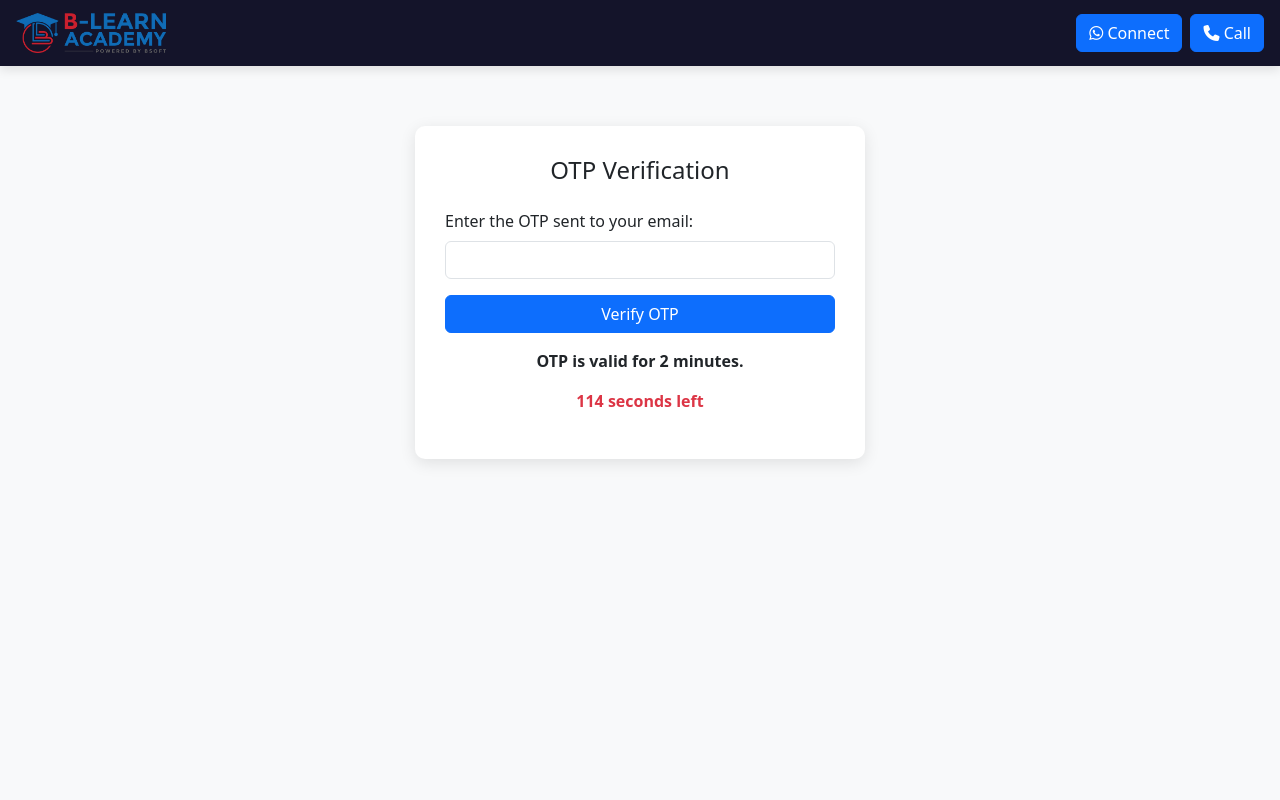
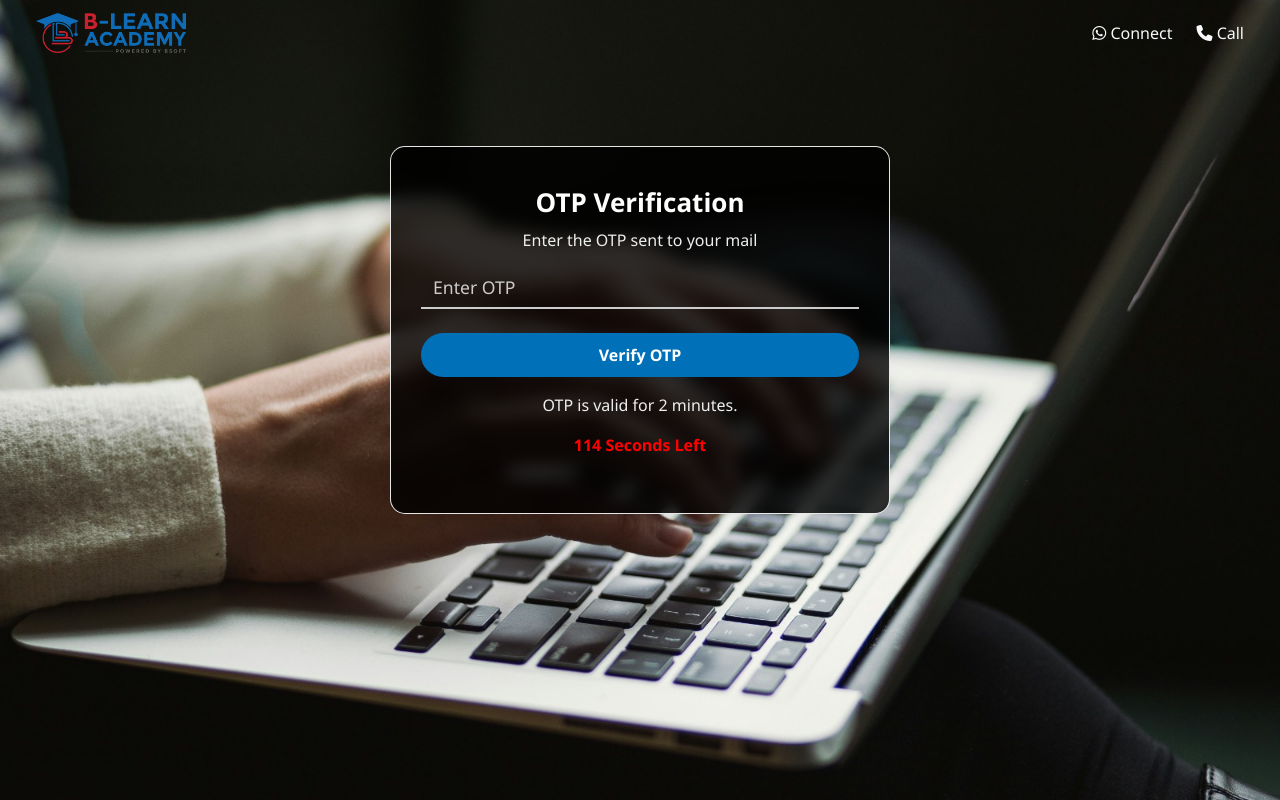
Before and after one commit to salman-faris00/blearnexamportal, a Django app: template blearn_app/templates/verify_otp.html in a window 1280 px wide. Run offline with Django 5.2, Linux system fonts and the light colour scheme; the template is opened without the code that fills it, so the values that code supplies are empty.

Commit message:
changed login design and success,verify_otp

```diff
--- a/blearn_app/templates/register.html
+++ b/blearn_app/templates/register.html
@@ -495,10 +495,10 @@ Prove your potential — earn scholarships and work on real-world innovations!
   </div>
 {% endif %}
         </form>
-        <div class="forgot-link mt-3">
+        <!-- <div class="forgot-link mt-3">
             <span>Already have an account? </span>
             <a href="{% url 'login' %}" >Sign in</a>
-         </div> <br>
+         </div> <br> -->
       </div>
     </div>
   </div>
--- a/blearn_app/templates/verify_otp.html
+++ b/blearn_app/templates/verify_otp.html
@@ -1,70 +1,127 @@
 {% load static %}
 <!DOCTYPE html>
 <html lang="en">
+
 <head>
   <meta charset="UTF-8" />
   <meta name="viewport" content="width=device-width, initial-scale=1.0" />
   <title>OTP Verification</title>
   <link rel="icon" href="{% static 'images/blearn_logo.png' %}" type="image/jpg" />
-
-  <!-- Bootstrap & Font Awesome -->
   <link href="https://cdn.jsdelivr.net/npm/bootstrap@5.3.0/dist/css/bootstrap.min.css" rel="stylesheet" />
   <link rel="stylesheet" href="https://cdnjs.cloudflare.com/ajax/libs/font-awesome/6.7.2/css/all.min.css" />
 
   <style>
     body {
-      background-color: #f8f9fa;
+      margin: 0;
+      padding: 0;
+      font-family: 'Segoe UI', sans-serif;
+      background: url("{% static 'images/verify_otp_image3.jpg' %}") no-repeat center center fixed;
+      background-size: cover;
+      min-height: 100vh;
+      display: flex;
+      flex-direction: column;
     }
 
     .navbar {
-      background-color: #14142a;
-      box-shadow: 0 4px 10px rgba(0, 0, 0, 0.1);
+      background-color: transparent;
     }
 
     .navbar-brand img {
       height: 40px;
     }
 
-    .otp-container {
-      max-width: 450px;
-      margin: 60px auto;
-      padding: 30px;
-      background-color: white;
-      border-radius: 10px;
-      box-shadow: 0 4px 16px rgba(0, 0, 0, 0.1);
+    .otp-box {
+      max-width: 500px;
+      width: 90%;
+      margin: auto;
+      margin-top: 80px;
+      background: rgba(0, 0, 0, 0.8);
+      border-radius: 15px;
+      padding: 40px 30px;
+      text-align: center;
+      color: white;
+      backdrop-filter: blur(8px);
+      border: 1px solid rgba(255, 255, 255, 0.9);
+    }
+
+    .otp-box h4 {
+      font-weight: bold;
+      font-size: 26px;
+      margin-bottom: 10px;
+    }
+
+    .otp-box p {
+      font-size: 16px;
+      color: #eee;
+    }
+
+    .form-control.custom-input {
+      background: transparent;
+      border: none;
+      border-bottom: 2px solid #ccc;
+      border-radius: 0;
+      color: white;
+      font-size: 1.1rem;
+    }
+
+    .form-control.custom-input:focus {
+      border-bottom: 2px solid #007bff;
+      box-shadow: none;
+      outline: none;
+    }
+
+    .form-control::placeholder {
+      color: #ccc;
+    }
+
+    .btn-verify {
+      background-color: #0070B9;
+      color: white;
+      font-weight: bold;
+      border: none;
+      padding: 10px 20px;
+      border-radius: 25px;
+      margin-top: 20px;
     }
 
     #countdown {
+      margin-top: 15px;
+      color: red;
       font-weight: bold;
-      color: #dc3545;
+    }
+
+    #resendBtn {
+      margin-top: 15px;
     }
   </style>
 </head>
+
 <body>
 
   <!-- Navbar -->
-  <nav class="navbar navbar-expand-lg navbar-dark">
-    <div class="container-fluid px-3">
+  <nav class="navbar navbar-expand-lg navbar-dark px-4">
+    <div class="container-fluid">
       <a class="navbar-brand" href="#">
         <img src="{% static 'images/blearn_logo.png' %}" alt="Logo" />
       </a>
-      <div class="ms-auto d-flex gap-2">
-        <a href="https://wa.me/919917442288" target="_blank" class="btn btn-primary">
+      <div class="ms-auto d-flex gap-4">
+        <a href="https://wa.me/919917442288" target="_blank" class="link-light link-offset-2 link-underline-opacity-0 link-underline-opacity-100-hover">
           <i class="fa-brands fa-whatsapp"></i> Connect
         </a>
-        <a href="tel:+919917442288" class="btn btn-primary">
+        <a href="tel:+919917442288" class="link-light link-offset-2 link-underline-opacity-0 link-underline-opacity-100-hover" style="color: white;">
           <i class="fa-solid fa-phone"></i> Call
         </a>
       </div>
     </div>
   </nav>
 
-  <!-- OTP Verification Box -->
-  <div class="otp-container">
-    <h4 class="text-center mb-4">OTP Verification</h4>
+  <!-- OTP Box -->
+  <div class="otp-box">
+    <h4>OTP Verification</h4>
+    <p>Enter the OTP sent to your mail</p>
 
     {% if error %}
-      <div class="alert alert-danger">{{ error }}</div>
+      <div class="alert alert-danger mt-2">{{ error }}</div>
     {% endif %}
 
     {% if messages %}
@@ -75,25 +132,19 @@
 
     <form method="POST">
       {% csrf_token %}
-      <div class="mb-3">
-        <label for="otp" class="form-label">Enter the OTP sent to your email:</label>
-        <input type="text" name="otp" id="otp" class="form-control" required />
-      </div>
-      <button type="submit" class="btn btn-primary w-100" style=" color: white;">Verify OTP</button>
+      <input type="text" name="otp" id="otp" class="form-control custom-input mt-3" placeholder="Enter OTP" required />
+      <button type="submit" class="btn btn-verify w-100 mt-4">Verify OTP</button>
     </form>
 
-    <div class="text-center mt-3">
-      <p><strong>OTP is valid for 2 minutes.</strong></p>
-      <p id="countdown"></p>
+    <p class="mt-3">OTP is valid for 2 minutes.</p>
+    <p id="countdown"></p>
 
-      <!-- Resend button - hidden initially -->
-      <div id="resendBtn" style="display: none;">
-        <a href="{% url 'resend_otp' %}" class="btn btn-primary" style="color: white;">Resend OTP</a>
-      </div>
+    <div id="resendBtn" style="display: none;">
+      <a href="{% url 'resend_otp' %}" class="btn btn-outline-light">Resend OTP</a>
     </div>
   </div>
 
-  <!-- JS -->
+  <!-- Countdown Script -->
   <script>
     let seconds = 120;
     const countdownElement = document.getElementById("countdown");
@@ -101,7 +152,7 @@
 
     function updateCountdown() {
       if (seconds > 0) {
-        countdownElement.innerText = `${seconds} seconds left`;
+        countdownElement.innerText = `${seconds} Seconds Left`;
         seconds--;
         setTimeout(updateCountdown, 1000);
       } else {
@@ -113,6 +164,18 @@
     updateCountdown();
   </script>
 
+  <!-- Redirect on page refresh -->
+  <script>
+    window.addEventListener('pageshow', function (event) {
+      if (event.persisted || performance.navigation.type === 1) {
+
+
+        window.location.href = "{% url 'login' %}";
+      }
+    });
+  </script>
+
   <script src="https://cdn.jsdelivr.net/npm/bootstrap@5.3.0/dist/js/bootstrap.bundle.min.js"></script>
 </body>
+
 </html>
--- a/blearn_app/urls.py
+++ b/blearn_app/urls.py
@@ -10,7 +10,7 @@ urlpatterns = [
     path('dashboard/', views.dashboard, name='dashboard'),
     path('logout/', views.logout_student, name='logout'),
     path('exam_portal/', views.exam_portal, name='exam_portal'),
-      path('submit_exam/', views.submit_exam, name='submit_exam'),
+    path('submit_exam/', views.submit_exam, name='submit_exam'),
 
       # path('log_violation/', views.log_violation, name='log_violation'),
 
```
Also changed, not shown: blearn_app/templates/login.html (+61 -78 lines), blearn_app/templates/success.html (+27 -6 lines), blearn_app/static/images/login_right_image.jpg (added), blearn_app/static/images/register_image9.jpg (added), blearn_app/static/images/verify_otp_image3.jpg (added).
